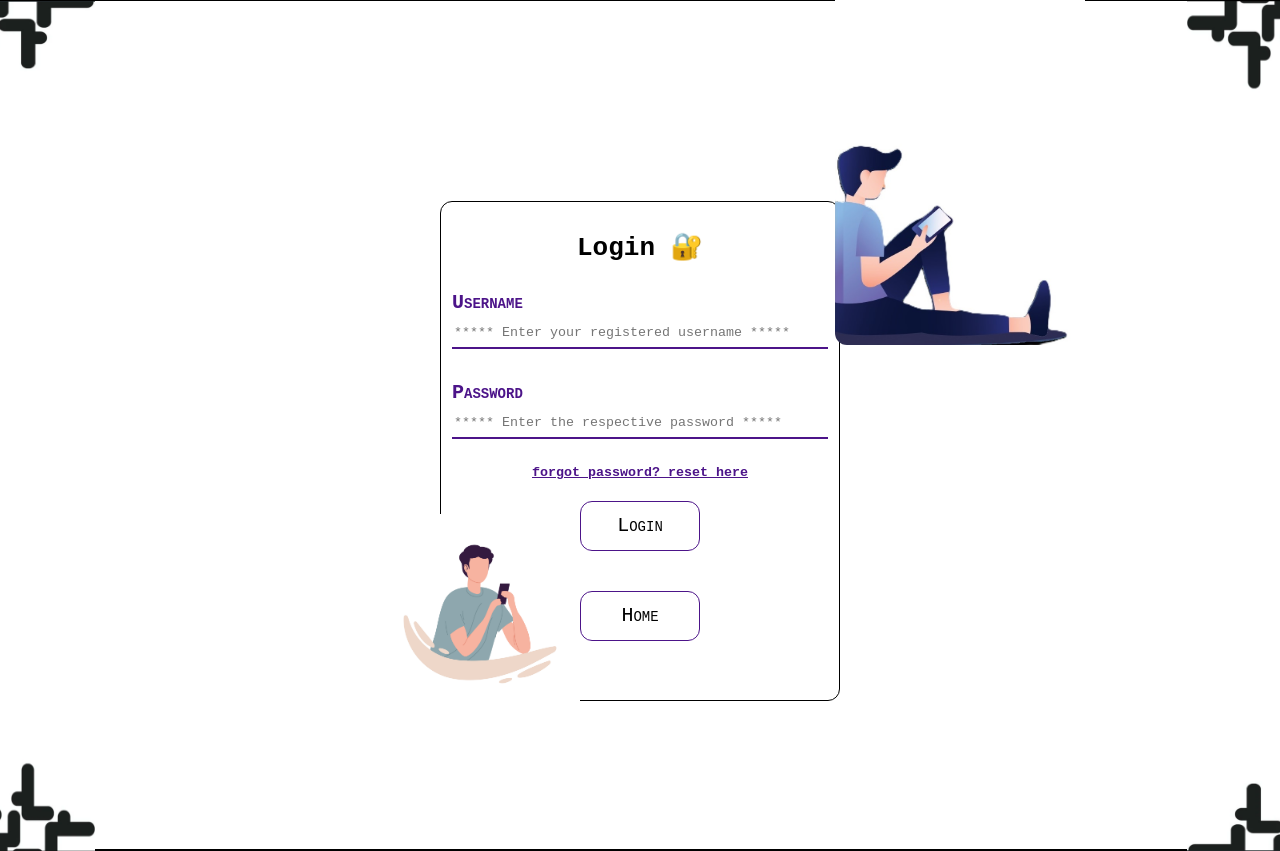
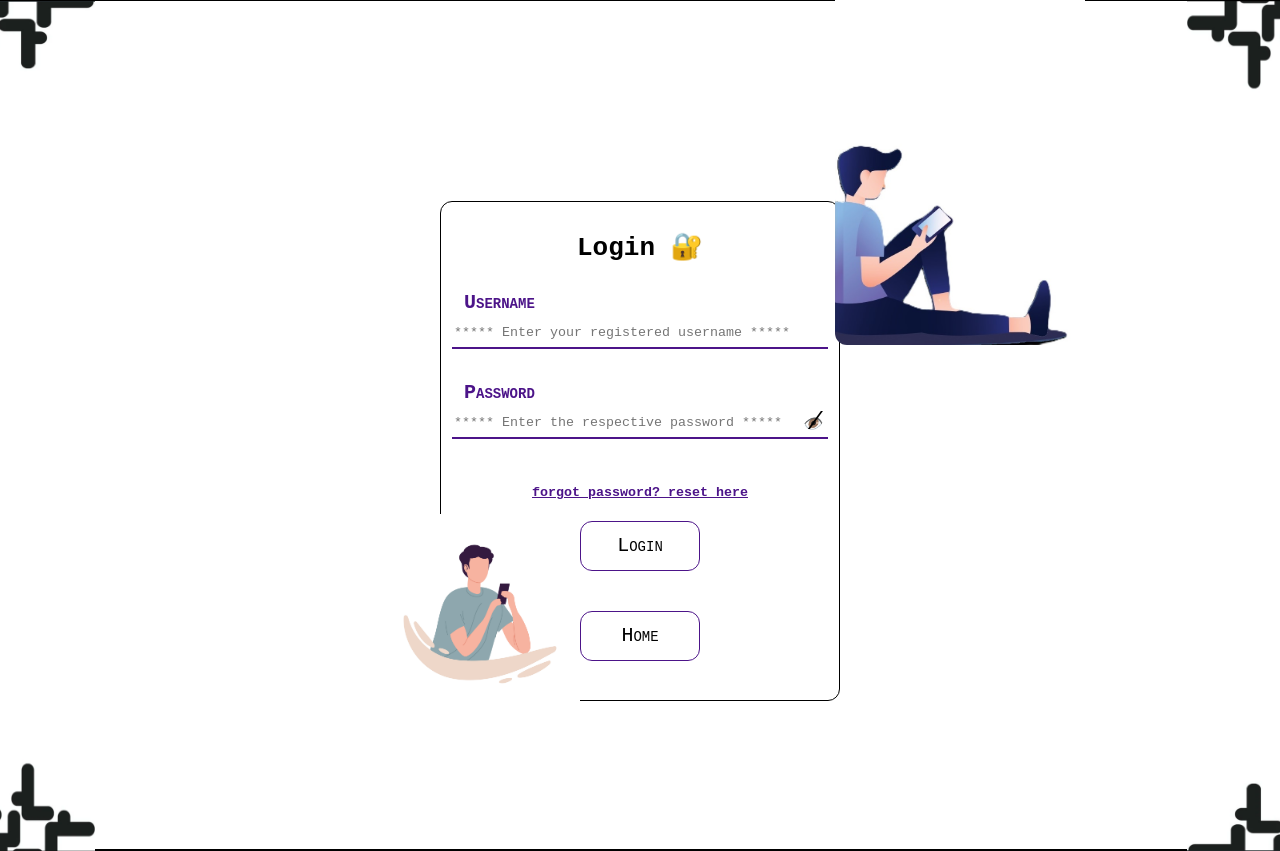
Before and after one commit to AzmatullaKhan/full-stack-react-frontend, a React (Create React App) app: page /login in a window 1280 px wide. Shown: the top 851 px of the page. Built offline with nearby package versions, Linux system fonts and the light colour scheme.

Commit message:
SingUp username validate logic has been corrected, Login logic completed, Nav bas has een as per login or logout

```diff
--- a/src/pages/allPages.css
+++ b/src/pages/allPages.css
@@ -196,10 +196,27 @@ hr{
 }
 
 .login_container_two_label{
+    width: fit-content;
+    padding: 0px 12px;
+    border-radius: 12px;
     font-size: 20px;
     color: #4c1489;
     font-weight: bolder;
     font-variant: small-caps;
+}
+
+.login_container_two_input_small_eye{
+    text-align: center;
+    cursor: pointer;
+    font-style: italic;
+    position: relative;
+    top:-20px;
+    left: 350px;
+    height:20px;
+    width:20px;
+    font-weight: 100;
+    color: #000;
+    font-size: 16px;
 }
 
 .login_container_two_input{
--- a/src/pages/login.js
+++ b/src/pages/login.js
@@ -1,5 +1,6 @@
 import './allPages.css'
 import { useNavigate } from 'react-router-dom'
+import axios from "axios"
 
 export const Login=()=>{
 
@@ -12,28 +13,98 @@ export const Login=()=>{
         navigate('/resetPassword')
     }
 
+    const validate=(e)=>{
+        e.preventDefault()
+        let username=document.getElementById('login_username').value
+        axios.post('http://localhost:5000/loginServer',{
+            username
+        })
+        .then(res=>{
+            localStorage.setItem('username',res.data.message.username)
+            localStorage.setItem('password',res.data.message.password)
+            localStorage.setItem('mobileNumber',res.data.message.mobileNumber)
+            localStorage.setItem('dateOfBirth',res.data.message.dateOfBirth)
+            localStorage.setItem('gender',res.data.message.gender)
+            localStorage.setItem('error', 'Proceed')
+        })
+        .catch(err=>{
+            localStorage.removeItem('username')
+            localStorage.removeItem('password')
+            localStorage.removeItem('mobileNumber')
+            localStorage.removeItem('dateOfBirth')
+            localStorage.removeItem('gender')
+            localStorage.setItem('error', err.message)
+        })
+
+        let err;
+        setTimeout(()=>{
+            err=(localStorage.getItem('error'))
+
+            if(err==="Proceed"){
+                let password = document.getElementById('login_password').value
+                if(password === localStorage.getItem('password')){
+                    localStorage.setItem('isLoggedIn', true)
+                    navigate('/')
+                }
+                else
+                    alert('Incorrect Password')
+            }else{
+                alert("A user with provided username doesn't exist")
+            }
+       },100)
+
+    }
+
+    const validateName=(e)=>{
+        let login_username= document.getElementById('login_username')
+        let char=e.target.value;
+        char=char[char.length-1]
+        if(!((char>='a' && char<='z') ||(char>='A' && char<='Z')|| (char>='0' && char<='9') || char==='@' || char==='$' || char==='_')){
+            login_username.value=login_username.value.slice(0, login_username.value.length-1);
+            document.getElementById('login_container_two_label').style.animation='error_animation-animation 1s ease-in-out 0s'
+            setTimeout(()=>{
+                document.getElementById('login_container_two_label').style.animation=''
+            },1000)
+        }
+    }
+
+    const handleEyeClick=()=>{
+        let t=document.getElementById('login_password').type
+        if(t==='password'){
+            document.getElementById('login_password').type='text'
+            document.getElementById('login_container_two_input_small_eye_cross').style.opacity=0;
+        }
+        else{
+            document.getElementById('login_password').type='password'
+            document.getElementById('login_container_two_input_small_eye_cross').style.opacity=1;
+        }
+    }
+
     return (
         <div className="login_container_one">
             <img src={require('../images/login.png')} alt='img' className='login_container_one_image'/>
             <img src={require('../images/login.png')} alt='img' className='login_container_one_image'/>
             <img src={require('../images/login.png')} alt='img' className='login_container_one_image'/>
             <img src={require('../images/login.png')} alt='img' className='login_container_one_image'/>
+            <form onSubmit={validate}>
                 <div className='login_container_two'>
                     <h1>Login 🔐</h1>
                     <div style={{display:'flex', flexDirection:'column', margin:"10px 0px", height:"70px"}}>
-                    <label className='login_container_two_label'>Username</label>
-                    <input type="text" className='login_container_two_input' placeholder='***** Enter your registered username *****'/>
+                        <label className='login_container_two_label' id='login_container_two_label'>Username</label>
+                        <input type="text" className='login_container_two_input' id='login_username' placeholder='***** Enter your registered username *****' required onChange={validateName}/>
                     </div>
                     <div style={{display:'flex', flexDirection:'column', margin:"10px 0px 30px 0px"}}>
                         <label className='login_container_two_label'>Password</label>
-                    <input type="password" className='login_container_two_input' placeholder='***** Enter the respective password *****'/>
+                        <input type="password" className='login_container_two_input' id='login_password' placeholder='***** Enter the respective password *****' required minLength={8}/>
+                        <div className='login_container_two_input_small_eye' onClick={handleEyeClick}>👁️<p id='login_container_two_input_small_eye_cross' style={{position:'relative', top:'-32px', left:'3px', fontSize:"24px", opacity:'1', marginTop:"7px"}}>/</p></div>
                     </div>
-                <button className='login_container_two_button_href' onClick={handleReesetClick}>forgot password? reset here</button>
-                <button className='login_container_two_button'>Login</button>
+                    <button className='login_container_two_button_href' onClick={handleReesetClick} type='button'>forgot password? reset here</button>
+                    <button className='login_container_two_button' type='submit'>Login</button>
                     <img src={require('../images/login-page.png')} alt='img' className='login_container_two_image'/>
-                <button className='login_container_two_button' onClick={handleHomeClick}>Home</button>
+                    <button className='login_container_two_button' onClick={handleHomeClick} type='button'>Home</button>
                     <img src={require('../images/login-page-side.png')} className='login_container_three_image' alt='img'/>
                 </div>
+            </form>
         </div>
     )
 }
--- a/src/pages/nav.js
+++ b/src/pages/nav.js
@@ -2,6 +2,8 @@ import { useNavigate } from 'react-router-dom'
 import './allPages.css'
 
 export const Navbar=()=>{
+    let isLoggedIn = Boolean(localStorage.getItem('isLoggedIn'))
+    console.log(isLoggedIn)
 
     let navigate=useNavigate();
 
@@ -25,19 +27,33 @@ export const Navbar=()=>{
         navigate('/about')
     }
 
+    const handleLogoutClick=()=>{
+        localStorage.removeItem('username')
+        localStorage.removeItem('password')
+        localStorage.removeItem('mobileNumber')
+        localStorage.removeItem('dateOfBirth')
+        localStorage.removeItem('gender')
+        localStorage.removeItem('error')
+        localStorage.removeItem('isLoggedIn')
+
+        window.location.reload()
+    }
+
+
     return(
         <div className="nav_container_one">
             <div className="nav_container_one_buttonContainer">
                 <button className="nav_container_one_button" onClick={handleHomelick}>Home    <span className="nav_container_one_button_underline"></span> <div className="nav_container_one_button_div"></div></button>
-                <button className="nav_container_one_button" onClick={handleLoginClick}>Login   <span className="nav_container_one_button_underline"></span> <div className="nav_container_one_button_div"></div></button>
+                {
+                    isLoggedIn?
+                    (<button className="nav_container_one_button" onClick={handleLogoutClick}>Logout   <span className="nav_container_one_button_underline"></span> <div className="nav_container_one_button_div"></div></button>):
+                    (<button className="nav_container_one_button" onClick={handleLoginClick}>Login   <span className="nav_container_one_button_underline"></span> <div className="nav_container_one_button_div"></div></button>)
+                }
                 <button className="nav_container_one_button" onClick={handlesignUpClick}>SignUp  <span className="nav_container_one_button_underline"></span> <div className="nav_container_one_button_div"></div></button>
                 <button className="nav_container_one_button" onClick={handleHelpClick}> Help <span className="nav_container_one_button_underline"></span> <div className="nav_container_one_button_div"></div></button>
                 <button className="nav_container_one_button" onClick={handleAboutClick}>About   <span className="nav_container_one_button_underline"></span> <div className="nav_container_one_button_div"></div></button>
             </div>
-            {/* <div style={{display:"flex", justifyContent:"center", alignItems:"center"}}> */}
-                {/* <input type="text" className="nav_container_one_input" placeholder="Want to know? Search here...🔎🔎"></input> */}
                 <img src={require("../images/bg1.png")} alt='logo' className="nav_container_one_logo"/>
-            {/* </div> */}
         </div>
     )
 }
--- a/src/pages/signUp.js
+++ b/src/pages/signUp.js
@@ -56,9 +56,11 @@ export const SignUp=()=>{
     }
 
     const validateName=(e)=>{
+        let signup_username= document.getElementById('signup_username')
         let char=e.target.value;
         char=char[char.length-1]
         if(!((char>='a' && char<='z') ||(char>='A' && char<='Z')|| (char>='0' && char<='9') || char==='@' || char==='$' || char==='_')){
+            signup_username.value=signup_username.value.slice(0, signup_username.value.length-1);
             document.getElementById('username_label').style.animation='error_animation-animation 1s ease-in-out 0s'
             setTimeout(()=>{
                 document.getElementById('username_label').style.animation=''
```
Lines whose indentation alone changed are shown as unchanged.
